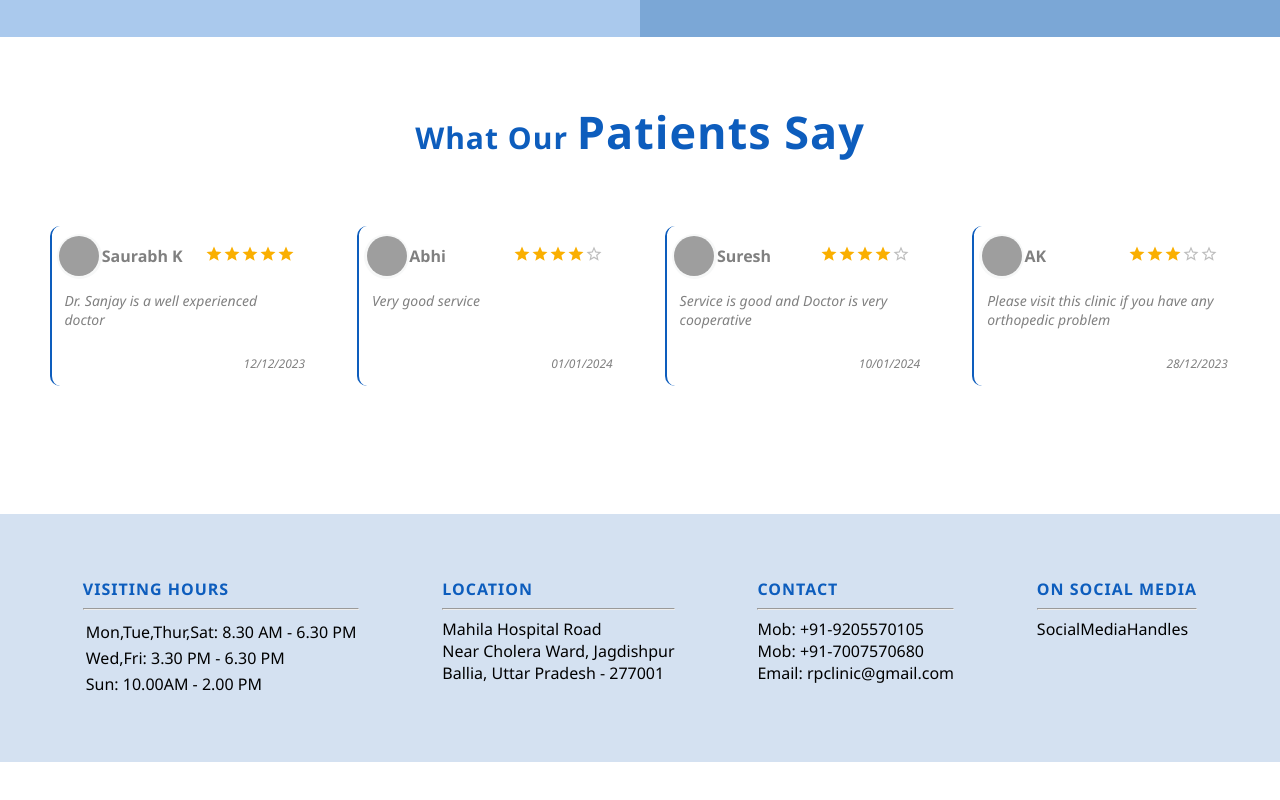
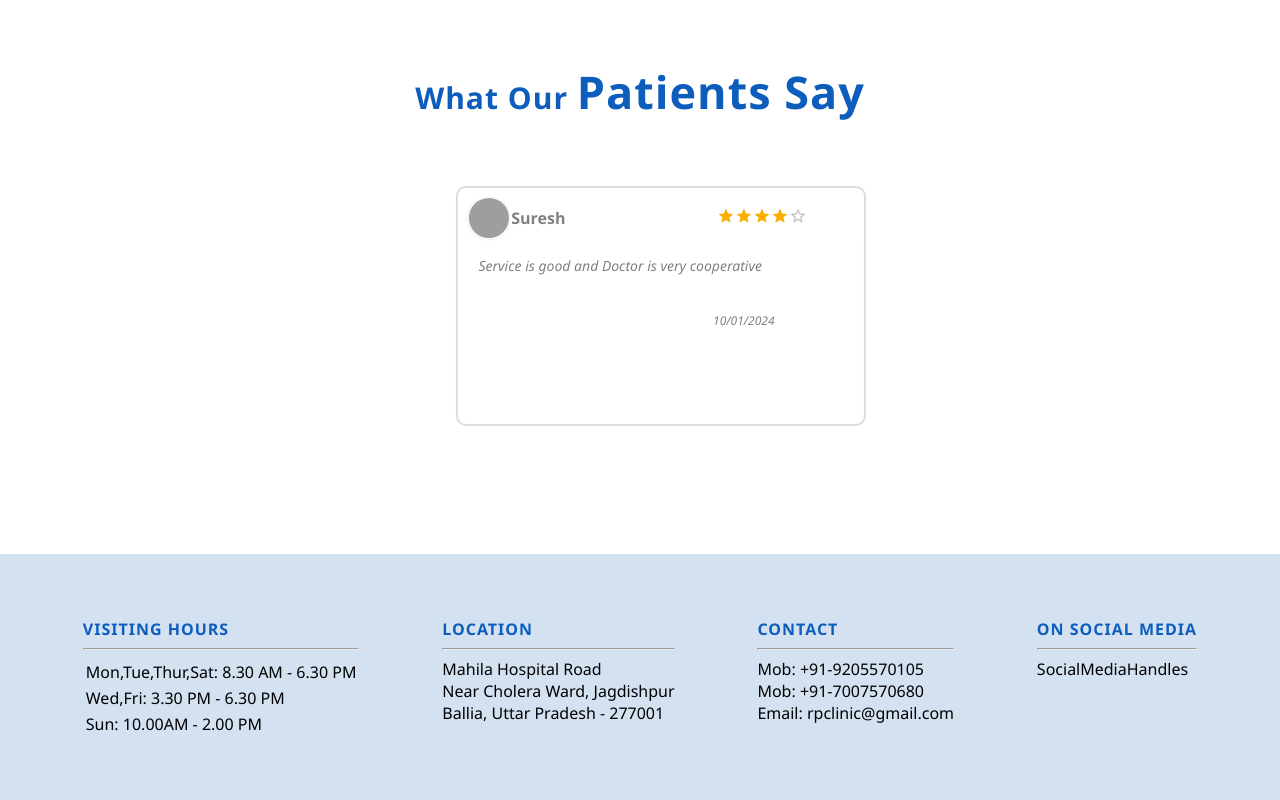
Before and after one commit to saan-saurabh/RP-Clinic, a React (Create React App) app in the folder rp-clinic/: page / in a window 1280 px wide. Shown: the part 2856-3656 px from the top of the page. Before the commit the page ends 3618 px from the top, so only its background shows below. Built offline with nearby package versions, Linux system fonts and the light colour scheme; grey boxes are pictures that could not be loaded.

Commit message:
Added crousel for testimonial feedbacks

```diff
--- a/rp-clinic/src/Components/CrouselCard/CrouselSlider.js
+++ b/rp-clinic/src/Components/CrouselCard/CrouselSlider.js
@@ -8,10 +8,10 @@ function CrouselSlider() {
     return (
         <Carousel showThumbs={false} showArrows={false} showStatus={false} autoPlay infiniteLoop transitiontime="5000">
             <div>
-                <img src={stethoscopeImg} alt="Image 1" style={{ height: '95vh' }} />
+                <img src={stethoscopeImg} alt="Image 1"/>
             </div>
             <div>
-                <img src={skeletonImg} alt="Image 2" style={{ height: '95vh' }} />
+                <img src={skeletonImg} alt="Image 2" />
             </div>
         </Carousel>
     )
--- a/rp-clinic/src/Components/Testimonials/TestimonialPanel.js
+++ b/rp-clinic/src/Components/Testimonials/TestimonialPanel.js
@@ -1,5 +1,7 @@
 import React from 'react';
 import UserFeedbackCard from './UserFeedbackCard';
+import { Carousel } from 'react-responsive-carousel';
+import 'react-responsive-carousel/lib/styles/carousel.min.css';
 import './TestimonialPanel.css';
 
 function TestimonialPanel() {
@@ -14,10 +16,12 @@ function TestimonialPanel() {
         <div className='testimonial-heading'>
             <span className='small-heading'>What Our </span><span className='bold-heading'>Patients Say</span>
         </div>
-        <div className='user-feedback-cards'>
+        <div style={{width:'40%', margin:'0 auto'}}>
+        <Carousel showThumbs={false}  showStatus={false} showIndicators={false} autoPlay infiniteLoop transitiontime="5000">
         {userFeedbacks.map((userfeedback)=>
         <UserFeedbackCard username={userfeedback.username} feedbackDate={userfeedback.feedbackDate} ratingValue={userfeedback.ratingValue} feedback={userfeedback.feedback}/>
         )}
+        </Carousel>
         </div>
     </div>
   );
--- a/rp-clinic/src/Components/Testimonials/UserFeedbackCard.css
+++ b/rp-clinic/src/Components/Testimonials/UserFeedbackCard.css
@@ -1,10 +1,11 @@
 .user-feedback-main{
-    width:20%;
-    height:20vh;
+    width:80%;
+    height:30vh;
     background-color: #fff;
     font-family: 'Segoe UI', Tahoma, Geneva, Verdana, sans-serif;
     border-radius: 10px;
-    border-left:2px solid #0D5DBD;
+    border:2px solid #dddcdc;
+    margin: 0 auto;
 }
 .user-feedback-main .user-name-row{
     width:100%;
@@ -43,7 +44,7 @@
     color:#808080;
 }
 .user-feedback-main .user-name-row .user-rating{
-    width:45%;
+    width:50%;
     background-color: #fff;
 }
 .user-feedback-main .feedbac-details{
@@ -57,9 +58,10 @@
 }
 .user-feedback-main .feedbac-footer{
     display: block;
+    width:80%;
     text-align: right;
     font-size: 12px;
     font-style: italic ;
     color:#808080;
-    padding: 1%;
+    padding: 2%;
 }
```
